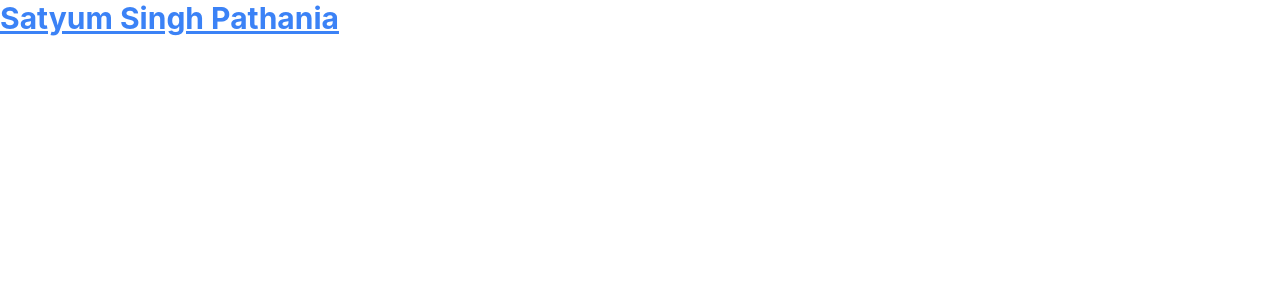
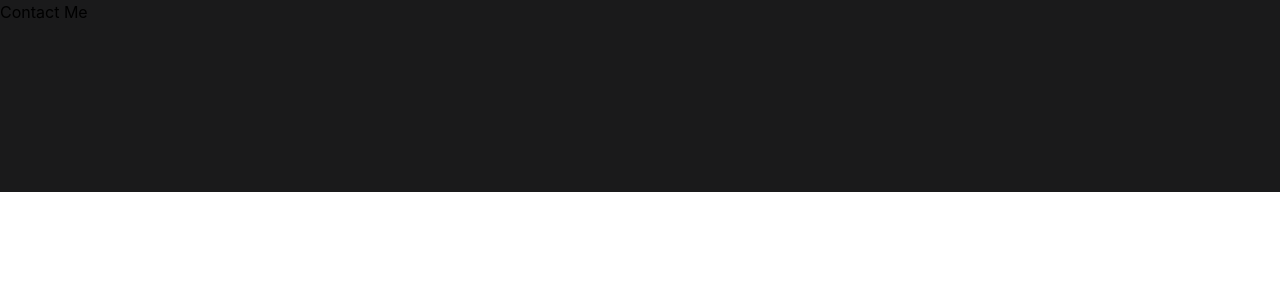
Before and after one commit to Satyum-Singh/Resume, a React (Create React App) app in the folder resume/: page / in a window 1280 px wide. Shown: the top 300 px of the page. Built offline with nearby package versions, Linux system fonts and the light colour scheme.

Commit message:
setting colors for background, text and buttons.

```diff
--- a/resume/src/Components/Navbar.jsx
+++ b/resume/src/Components/Navbar.jsx
@@ -2,8 +2,8 @@ import React from 'react'
 
 function Navbar() {
     return (
-        <div>
-            <h1 className="text-3xl text-blue-500 font-bold underline">Satyum Singh Pathania</h1>
+        <div className='bg-wall-sec w-100vw h-48'>
+            <button>Contact Me</button>
         </div>
     )
 }
--- a/resume/src/index.css
+++ b/resume/src/index.css
@@ -11,6 +11,8 @@
     --color-button-accent:#ffffff;
     --color-button-accent-hover:#94F3E4;
     --color-button-muted:#37AA9C;
+    --color-background-first:#333F44;
+    --color-background-second: #1A1A1B;
   }
 }
 
--- a/resume/tailwind.config.js
+++ b/resume/tailwind.config.js
@@ -1,10 +1,32 @@
 /** @type {import('tailwindcss').Config} */
 module.exports = {
-  content: [
-    "./src/**/*.{js,jsx,ts,tsx}",
-  ],
+  content: ["./src/**/*.{js,jsx,ts,tsx}"],
   theme: {
-    extend: {},
+    extend: {
+      textColor: {
+        skin: {
+          base: "var(--color-text-base)",
+          muted: "var(--color-text-muted)",
+          inverted: "var(--color-text-inverted)",
+        },
+      },
+      backgroundColor: {
+        skin: {
+          fill: "var(--color-text-base)",
+          "button-accent": "var(--color-text-muted)",
+          "button-ascent-hover": "var(--color-text-inverted)",
+        },
+        wall: {
+          main: "var(--color-background-first)",
+          sec: "var(--color-background-second)",
+        },
+      },
+      gradientColorStops: {
+        skin: {
+          hue: "var(--color-fill)",
+        },
+      },
+    },
   },
   plugins: [],
-}
+};
```
